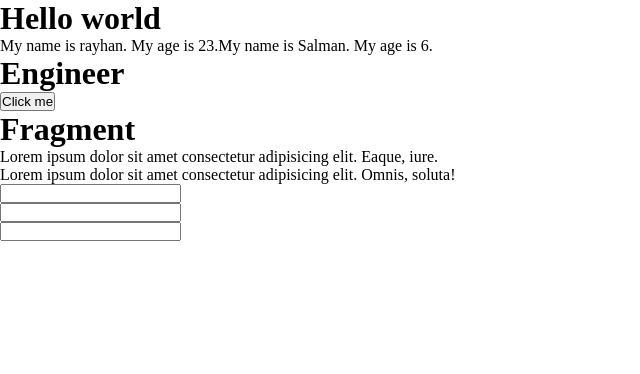
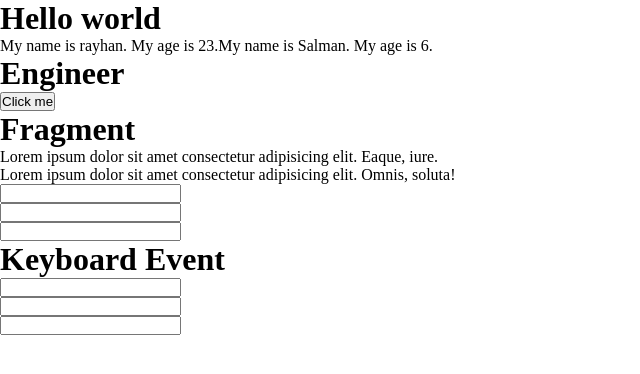
Before and after one commit to SayedUddinRayhan/React-Learning, a React (Create React App) app in the folder 01/first_app/: page / in a window 1280 px wide. Shown: the top 374 px of the page, without its empty margins (0-640 px from the left). Built offline with nearby package versions, Linux system fonts and the light colour scheme.

Commit message:
Learned keyboard event

```diff
--- a/01/first_app/src/App.js
+++ b/01/first_app/src/App.js
@@ -6,6 +6,7 @@ import About from './Pages/About';
 import Contact from './Pages/Contact';
 import Fragment from './Pages/Fragment';
 import Clipboard from './Pages/Clipboard';
+import Keyboard from './Pages/Keyboard';
 function App() {
   return (
     <React.Fragment>
@@ -14,6 +15,7 @@ function App() {
       <About />
       <Fragment />
       <Clipboard />
+      <Keyboard />
     </React.Fragment>
   );
 }
--- /dev/null
+++ b/01/first_app/src/Pages/Keyboard.jsx
@@ -0,0 +1,28 @@
+import React from 'react'
+
+
+let down = () => {
+    alert("Key down")
+}
+
+let up = () => {
+    alert("Key up")
+}
+
+let pressed = () => {
+    alert("Key pressed")
+}
+function Keyboard() {
+    return (
+        <div>
+            <h1>Keyboard Event</h1>
+            <input type="text" onKeyDown={down} />
+            <br />
+            <input onKeyUp={up} type="text" name="" id="" />
+            <br />
+            <input onKeyUp={pressed} type="text" name="" id="" />
+        </div>
+    )
+}
+
+export default Keyboard
```
